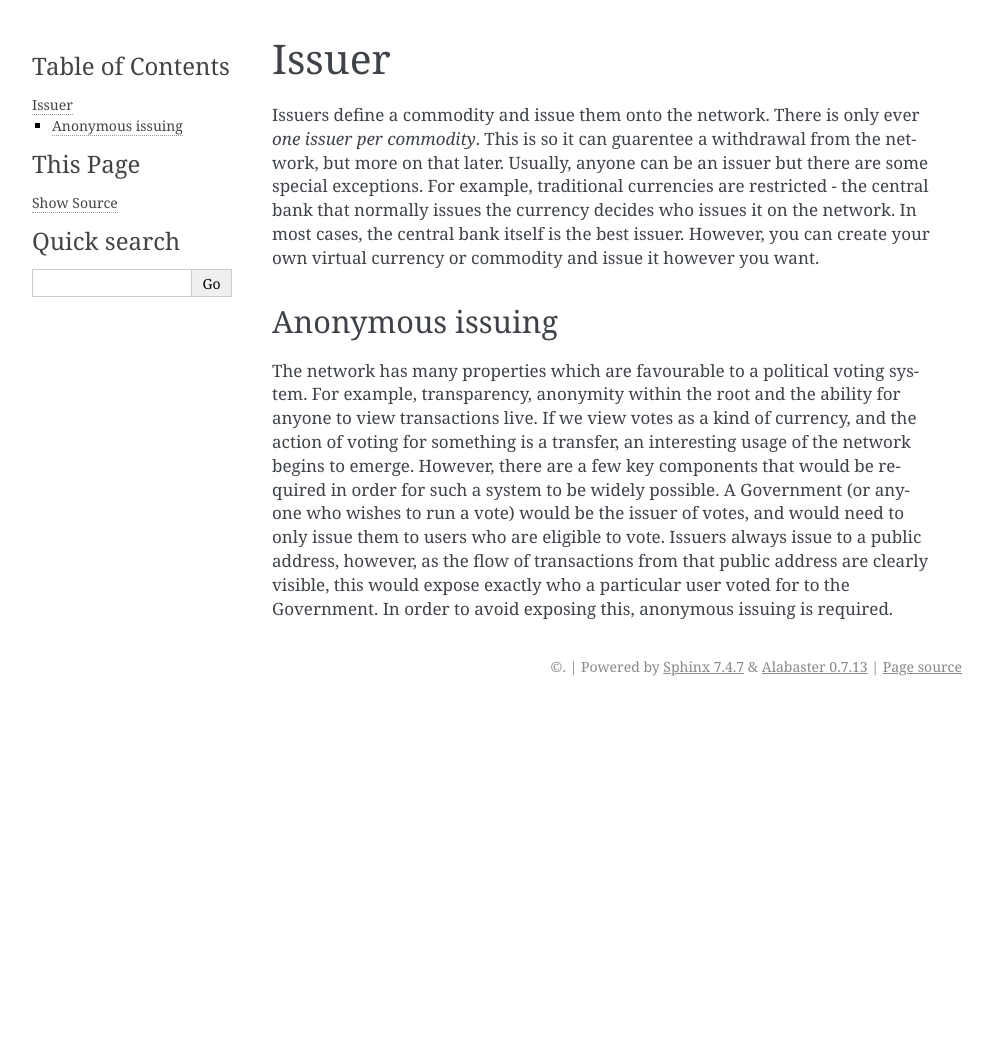
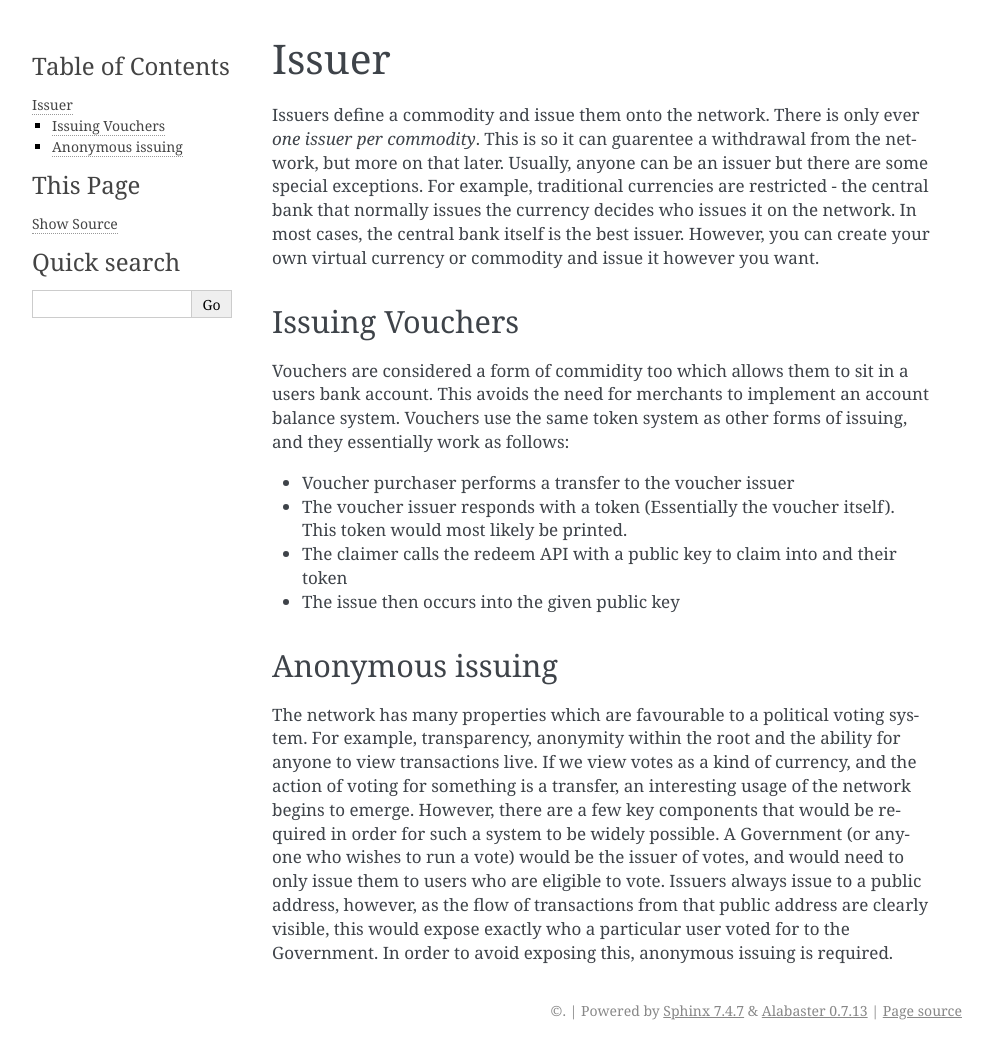
Before and after one commit to OpenTransfr/Core, a Sphinx documentation site: the page built from docs/Issuers/index.rst, in a window 1280 px wide. Shown: the whole page, without its empty margins (148-1141 px from the left). Built offline with Sphinx 7.4.7, drawn with Linux system fonts in a browser that asks for light colours; before the commit the page ends 900 px from its top, so only the background shows below that.

Commit message:
Update index.rst

```diff
--- a/docs/Issuers/index.rst
+++ b/docs/Issuers/index.rst
@@ -5,6 +5,16 @@ Issuer
 
 Issuers define a commodity and issue them onto the network. There is only ever *one issuer per commodity*. This is so it can guarentee a withdrawal from the network, but more on that later. Usually, anyone can be an issuer but there are some special exceptions. For example, traditional currencies are restricted - the central bank that normally issues the currency decides who issues it on the network. In most cases, the central bank itself is the best issuer. However, you can create your own virtual currency or commodity and issue it however you want.
 
+Issuing Vouchers
+----------------
+
+Vouchers are considered a form of commidity too which allows them to sit in a users bank account. This avoids the need for merchants to implement an account balance system. Vouchers use the same token system as other forms of issuing, and they essentially work as follows:
+
+- Voucher purchaser performs a transfer to the voucher issuer
+- The voucher issuer responds with a token (Essentially the voucher itself). This token would most likely be printed.
+- The claimer calls the redeem API with a public key to claim into and their token
+- The issue then occurs into the given public key
+
 Anonymous issuing
 -----------------
 
```
